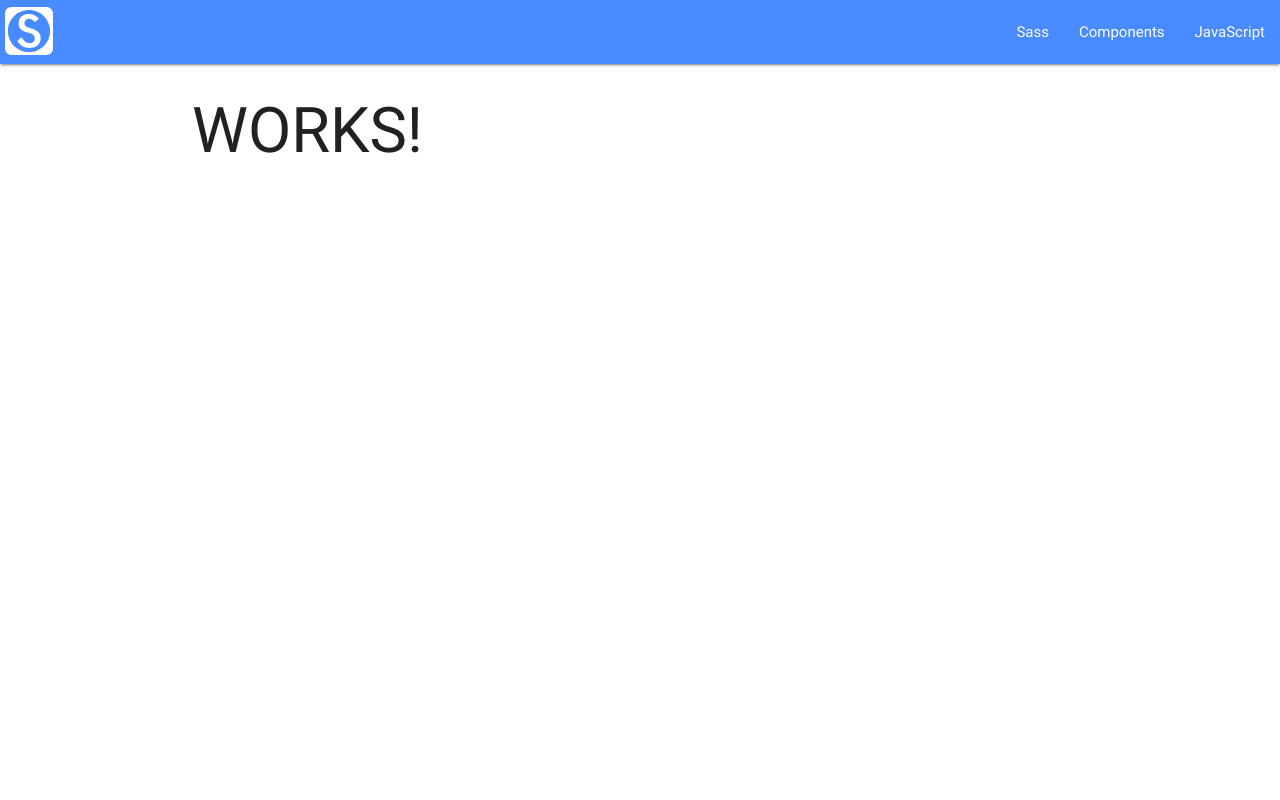
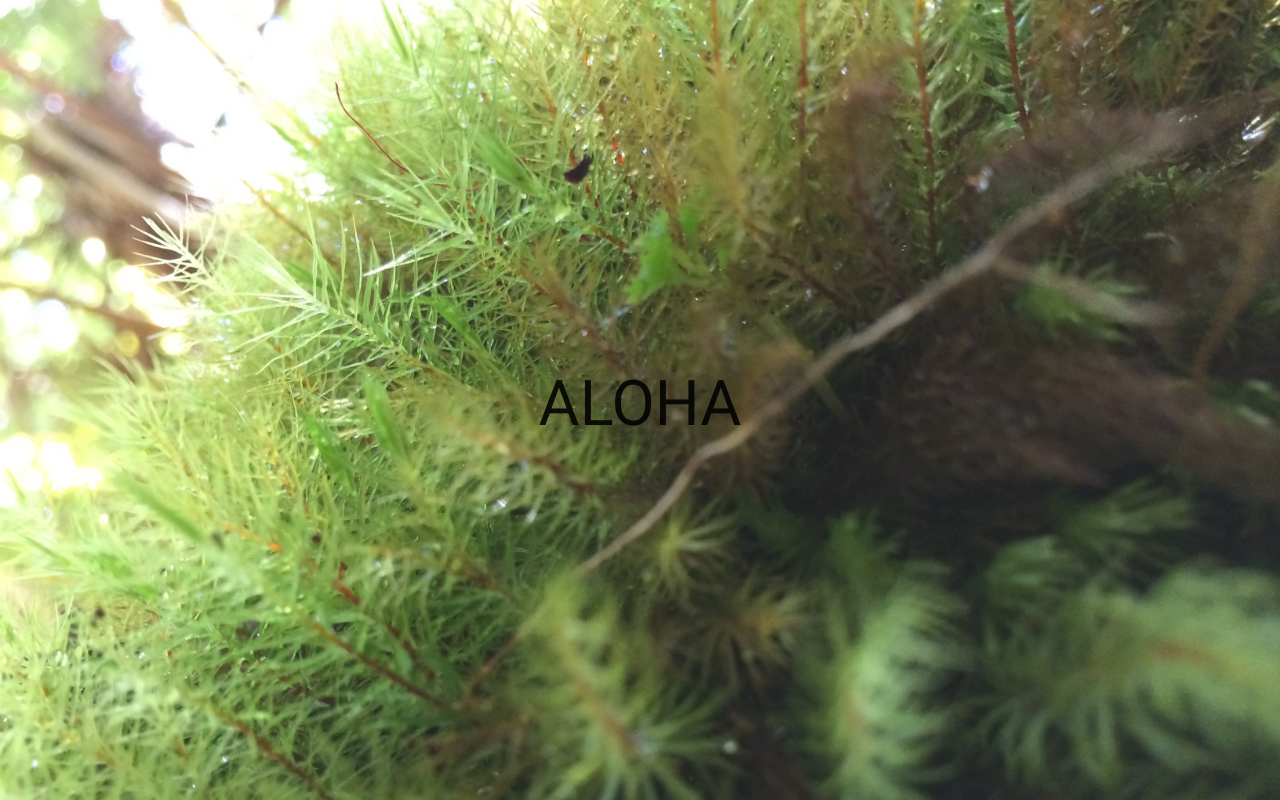
Before and after one commit to ssistoza/ssistoza.studio-home, an Angular app: page /#/home in a window 1280 px wide. Built offline with nearby package versions, Linux system fonts and the light colour scheme.

Commit message:
added bg image. and centered TEXT.

```diff
--- a/src/app/app.component.html
+++ b/src/app/app.component.html
@@ -1,3 +1,5 @@
-<app-navbar></app-navbar>
 
+<img id="bg-img" src="assets/img/home.jpg">
+
+<!-- <app-navbar></app-navbar> -->
 <div class="container"><router-outlet></router-outlet></div>
--- a/src/app/app.component.scss
+++ b/src/app/app.component.scss
@@ -1,3 +1,14 @@
 @import '../styles.scss';
 
-// Icon
+// Home Image
+#bg-img {
+	position: fixed;
+	width: 100%;
+	top: 0;
+	z-index: -1;
+	opacity: 0.9;
+}
+
+.container {
+	height: 100%;
+}
--- a/src/app/components/home/home.component.html
+++ b/src/app/components/home/home.component.html
@@ -1 +1,3 @@
-<h1>WORKS!</h1>
+<div id="center-content">
+	<h1>ALOHA</h1>
+</div>
--- a/src/app/components/home/home.component.scss
+++ b/src/app/components/home/home.component.scss
@@ -0,0 +1,6 @@
+@import '../../app.component.scss';
+
+#center-content {
+	height: 100%;
+	@include centering;
+}
--- /dev/null
+++ b/src/index.scss
@@ -0,0 +1,10 @@
+html, body { height: 100%; }
+
+/** ORIGINALL BG IMAGE MOVED TO APP COMPONENT. **/
+// html {
+// 	background: url('assets/img/home.jpg') no-repeat center center fixed;
+// 	-webkit-background-size: cover;
+// 	-moz-background-size: cover;
+// 	-o-background-size: cover;
+// 	background-size: cover;
+// }
--- a/src/styles.scss
+++ b/src/styles.scss
@@ -1,4 +1,4 @@
-// Global Styles
+// Global Vars Here.
 $colors: (
   primary:    #488aff,
   secondary:  #32db64,
@@ -7,3 +7,9 @@ $colors: (
   dark:       #222,
   main:       #9F26AA
 );
+
+@mixin centering {
+	display: flex;
+	justify-content: center;
+	align-items: center;
+}
```
Also changed, not shown: .angular-cli.json, src/assets/img/home.jpg (added).
